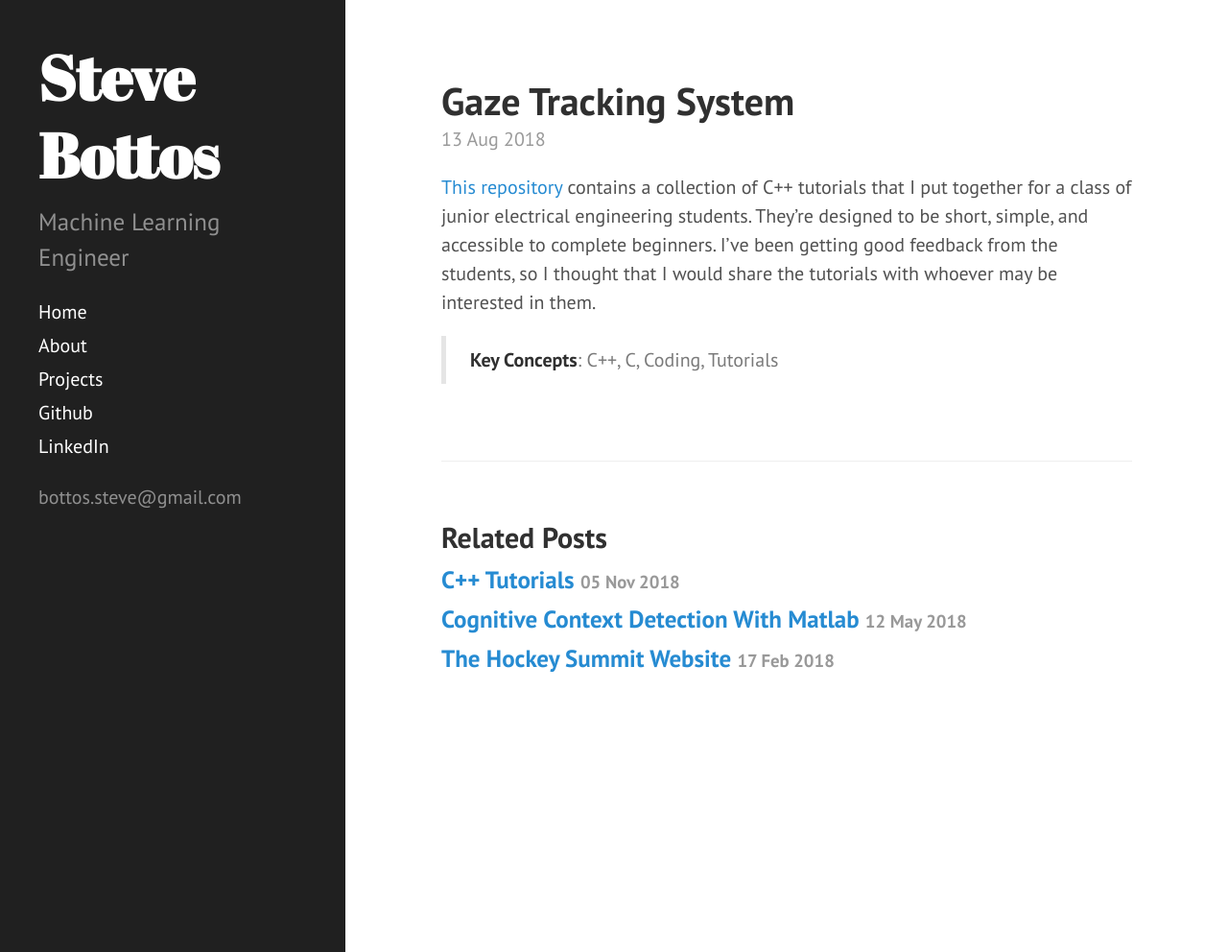
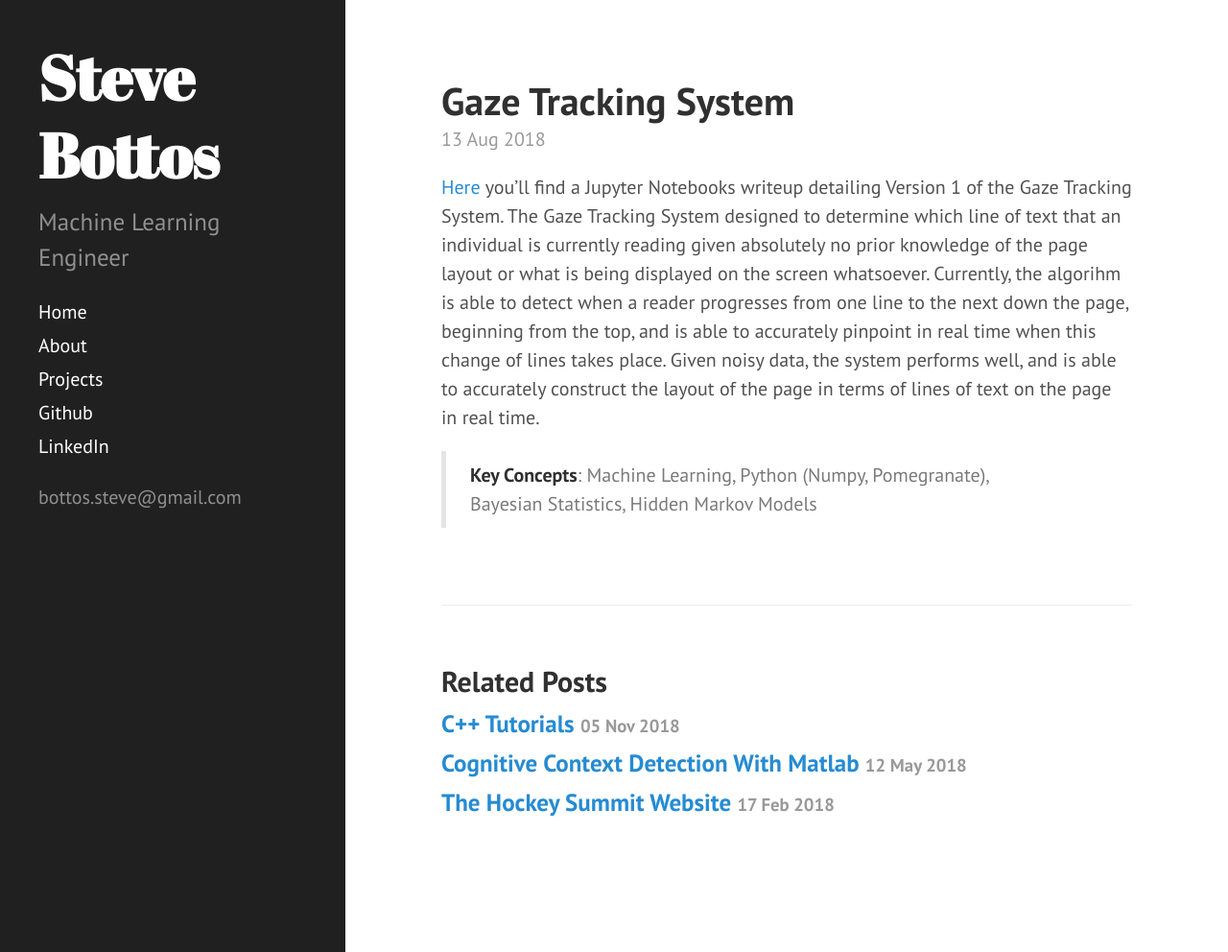
Before and after one commit to stevebottos/stevebottos.github.io, a Jekyll site: the page built from _posts/2018-08-13-Gaze Tracking System.md, in a window 1280 px wide and 992 px high. Shown: the whole window at 96% size. Built offline with Jekyll 4.4.1, drawn with Linux system fonts in a browser that asks for light colours.

Commit message:
Update 2018-08-13-Gaze Tracking System.md

```diff
--- a/_posts/2018-08-13-Gaze Tracking System.md
+++ b/_posts/2018-08-13-Gaze Tracking System.md
@@ -3,6 +3,6 @@
 title: Gaze Tracking System
 ---
 
-<a href="https://github.com/stevebottos/cpp_tutorials" target="_blank">This repository </a>contains a collection of C++ tutorials that I put together for a class of junior electrical engineering students. They're designed to be short, simple, and accessible to complete beginners. I've been getting good feedback from the students, so I thought that I would share the tutorials with whoever may be interested in them.
+<a href="https://stevebottos.github.io/jupnotes/GazeTrackerWriteup/" target="_blank">Here </a>you'll find a Jupyter Notebooks writeup detailing Version 1 of the Gaze Tracking System. The Gaze Tracking System designed to determine which line of text that an individual is currently reading given absolutely no prior knowledge of the page layout or what is being displayed on the screen whatsoever. Currently, the algorihm is able to detect when a reader progresses from one line to the next down the page, beginning from the top, and is able to accurately pinpoint in real time when this change of lines takes place. Given noisy data, the system performs well, and is able to accurately construct the layout of the page in terms of lines of text on the page in real time.
 
-> **Key Concepts**: C++, C, Coding, Tutorials
+> **Key Concepts**: Machine Learning, Python (Numpy, Pomegranate), Bayesian Statistics, Hidden Markov Models
```
